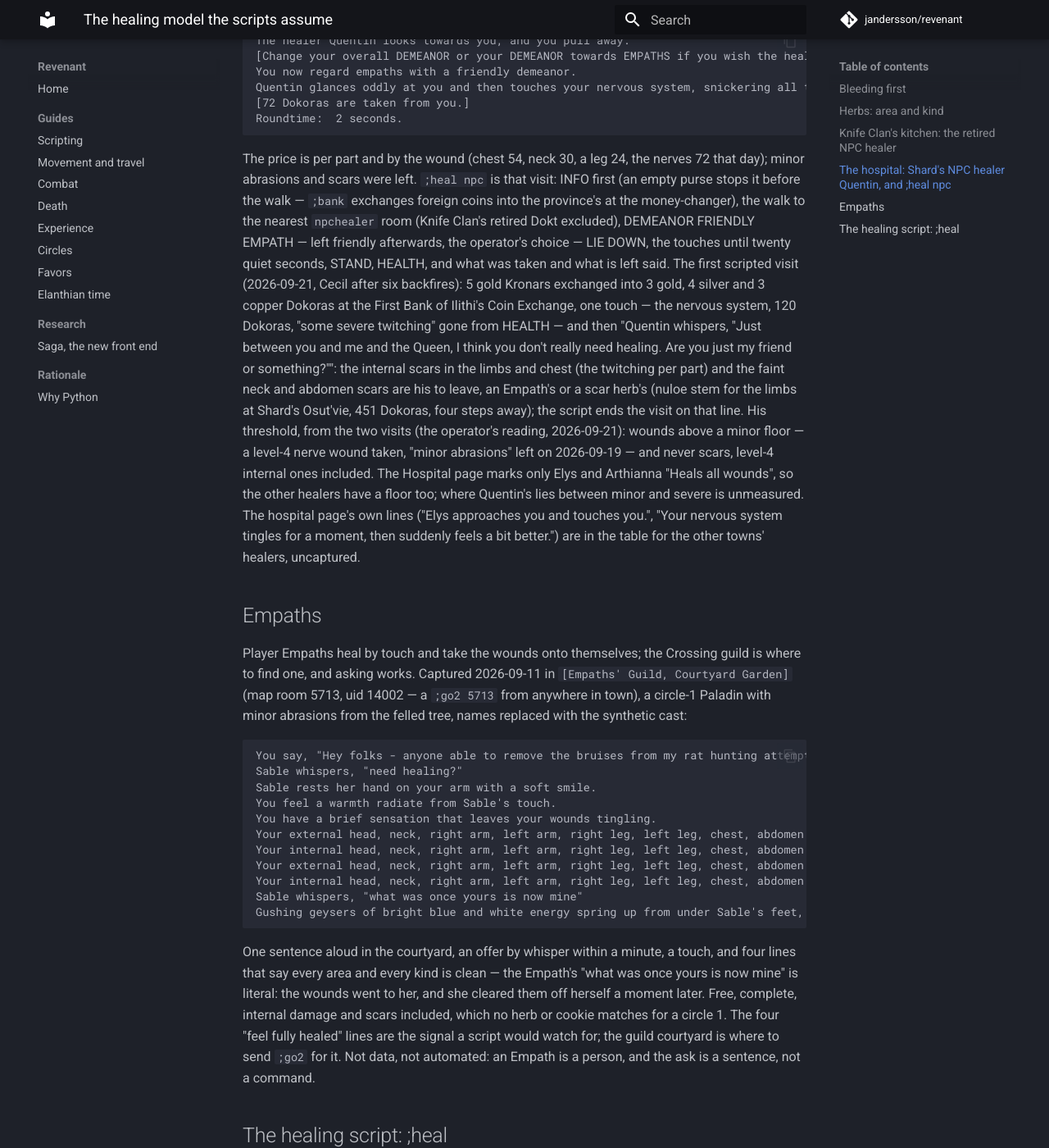
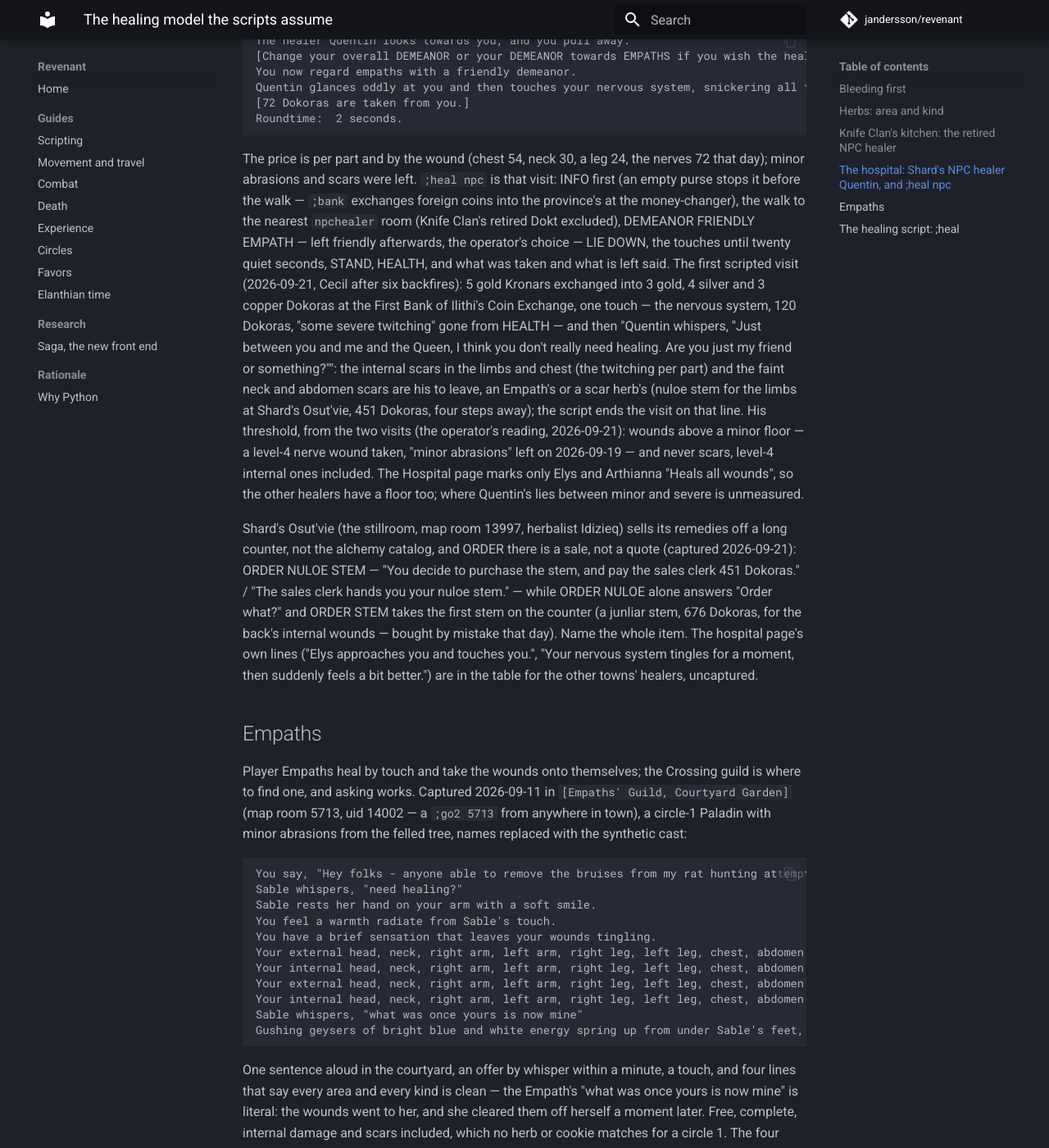
Before and after one commit to jandersson/revenant, an MkDocs documentation site: the page built from docs/healing.md, in a window 1280 px wide and 1400 px high, scrolled down 1734 px. Shown: the whole window at 82% size. Built offline with MkDocs 1.6.1 and Material for MkDocs 9.7.7, drawn with Linux system fonts in a browser that asks for light colours; comment, search, counter and statistics services are not loaded.

Commit message:
feat(heal): the healer by name — arthianna, fraethis, healer=<word> — and Osut'vie's grammar recorded (#218)
From Shard the nearest npchealer room is Quentin's own, so the walk to
Leth Deriel's Arthianna needs her name; the known hospital healers are
words, healer=<word in the room's title> covers the rest. docs/healing.md
records Osut'vie's counter: ORDER there is a sale, not a quote, and
takes the item's whole name (ORDER STEM bought a junliar stem, 2026-09-21).

Co-Authored-By: Claude Fable 5.1 <noreply@anthropic.com>

```diff
--- a/docs/healing.md
+++ b/docs/healing.md
@@ -113,7 +113,16 @@ reading, 2026-09-21): wounds above a minor floor — a level-4 nerve
 wound taken, "minor abrasions" left on 2026-09-19 — and never scars,
 level-4 internal ones included. The Hospital page marks only Elys and
 Arthianna "Heals all wounds", so the other healers have a floor too;
-where Quentin's lies between minor and severe is unmeasured. The
+where Quentin's lies between minor and severe is unmeasured.
+
+Shard's Osut'vie (the stillroom, map room 13997, herbalist Idizieq)
+sells its remedies off a long counter, not the alchemy catalog, and
+ORDER there is a sale, not a quote (captured 2026-09-21): ORDER NULOE
+STEM — "You decide to purchase the stem, and pay the sales clerk 451
+Dokoras." / "The sales clerk hands you your nuloe stem." — while ORDER
+NULOE alone answers "Order what?" and ORDER STEM takes the first stem
+on the counter (a junliar stem, 676 Dokoras, for the back's internal
+wounds — bought by mistake that day). Name the whole item. The
 hospital page's own lines ("Elys approaches
 you and touches you.", "Your nervous system tingles for a moment,
 then suddenly feels a bit better.") are in the table for the other
```
Also changed, not shown: 2 other files.
